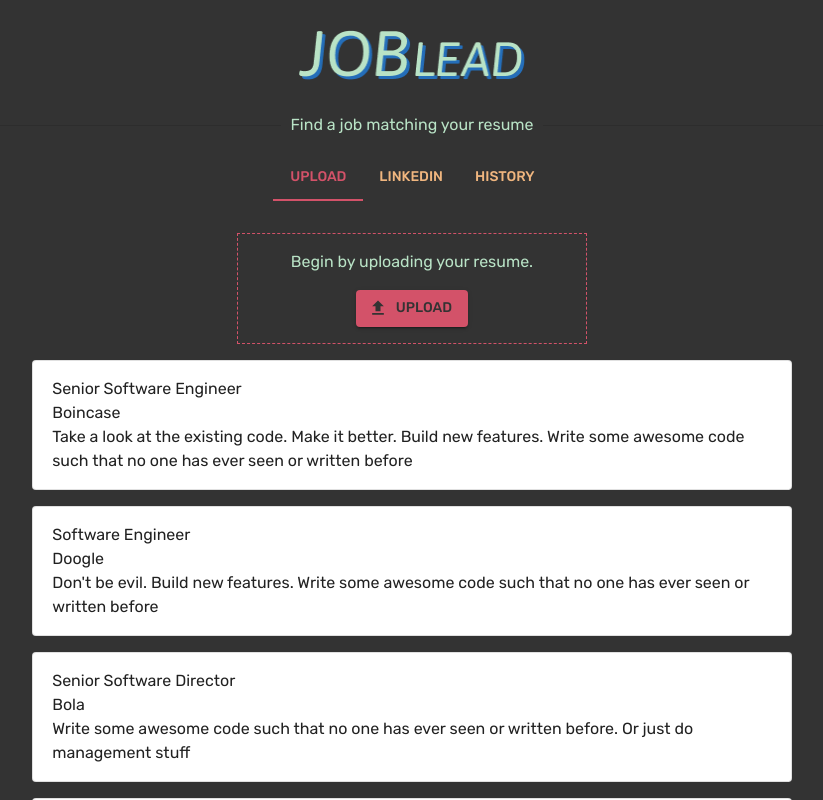
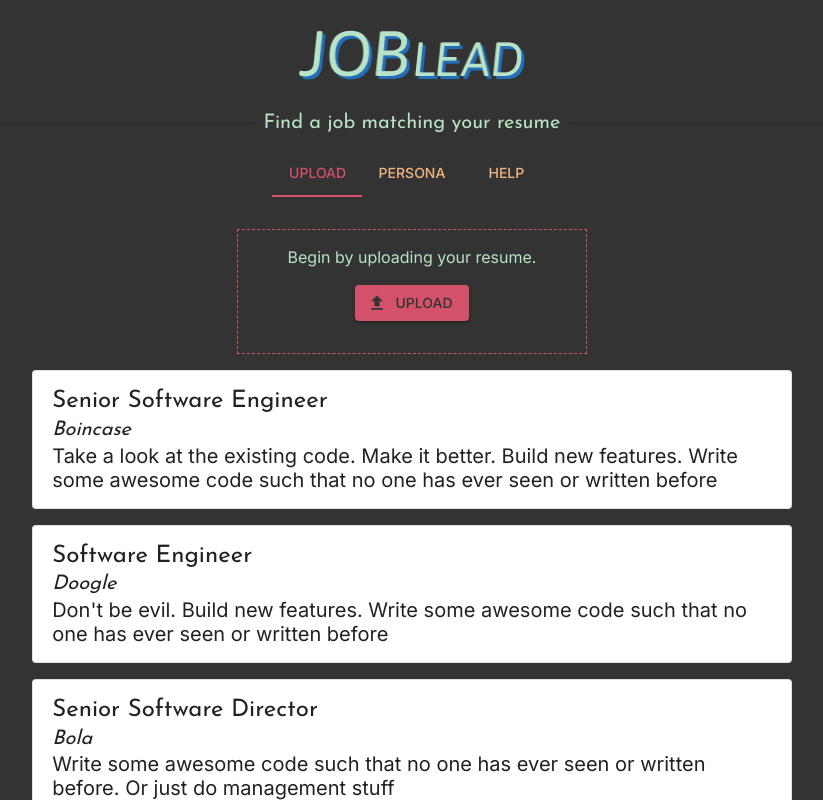
Before and after one commit to vipulvpatil/joblead, a Next.js app: page / in a window 1280 px wide. Shown: the top 800 px of the page, without its empty margins (228-1051 px from the left). Built offline with nearby package versions, Linux system fonts and the light colour scheme.

Commit message:
Improved typography

```diff
--- a/common/font.js
+++ b/common/font.js
@@ -1,13 +1,9 @@
-import {Kumbh_Sans, Oswald, Rubik} from "@next/font/google"
+import {Inter, Josefin_Sans} from "@next/font/google"
 
-export const kumbhSans = Kumbh_Sans({
+export const headerFont = Josefin_Sans({
   subsets: ["latin"],
 })
 
-export const rubik = Rubik({
+export const bodyFont = Inter({
   subsets: ["latin"],
 })
-
-export const oswald = Oswald({
-  subsets: ["latin"],
-})
--- a/common/theme.js
+++ b/common/theme.js
@@ -1,4 +1,4 @@
-import {oswald, rubik} from "@/common/font"
+import {bodyFont, headerFont} from "@/common/font"
 import {experimental_extendTheme as extendTheme} from "@mui/material/styles"
 
 export const theme = extendTheme({
@@ -30,29 +30,35 @@ export const theme = extendTheme({
     },
   },
   typography: {
-    fontFamily: rubik.style.fontFamily,
-    h1: {
-      fontFamily: oswald.style.fontFamily,
-      fontSize: 64,
-    },
-    h2: {
-      fontFamily: oswald.style.fontFamily,
-      fontSize: 32,
-    },
-    h3: {
-      fontFamily: oswald.style.fontFamily,
+    fontFamily: bodyFont.style.fontFamily,
+    subtitle: {
+      fontFamily: headerFont.style.fontFamily,
       fontSize: 20,
     },
-    button: {
-      fontFamily: rubik.style.fontFamily,
+    h4: {
+      fontFamily: headerFont.style.fontFamily,
+      fontSize: 24,
     },
-    body1: {
-      fontFamily: rubik.style.fontFamily,
+    h5: {
+      fontFamily: headerFont.style.fontFamily,
+      fontSize: 20,
+      fontStyle: "italic",
+    },
+    body: {
+      fontFamily: bodyFont.style.fontFamily,
+      fontSize: 20,
+    },
+    body2: {
+      fontFamily: bodyFont.style.fontFamily,
       fontSize: 16,
     },
-    subtitle1: {
-      fontFamily: rubik.style.fontFamily,
+    tab: {
+      fontFamily: bodyFont.style.fontFamily,
       fontSize: 14,
+    },
+    footer: {
+      fontFamily: headerFont.style.fontFamily,
+      fontSize: 18,
     }
   },
 })
--- a/components/helper_text.js
+++ b/components/helper_text.js
@@ -4,7 +4,7 @@ const HelperText = () => {
   return(
     <>
       <Divider variant="middle">
-        <Typography>
+        <Typography variant="subtitle">
           Find a job matching your resume
         </Typography>
       </Divider>
--- a/components/jobcard.js
+++ b/components/jobcard.js
@@ -5,9 +5,9 @@ import styles from "@/styles/Home.module.css"
 const Jobcard = ({jobTitle, companyName, jobDescription}) => {
   return (
     <Card variant="outlined" className={styles.card}>
-      <Typography noWrap={true}>{jobTitle}</Typography>
-      <Typography noWrap={true}>{companyName}</Typography>
-      <Typography className={styles.maxThreeLinesText}>{jobDescription}</Typography>
+      <Typography variant="h4" noWrap={true}>{jobTitle}</Typography>
+      <Typography variant="h5" noWrap={true}>{companyName}</Typography>
+      <Typography variant="body" className={`${styles.maxThreeLinesText} ${styles.jobDescription}`}>{jobDescription}</Typography>
     </Card>
   )
 }
--- a/components/layout.js
+++ b/components/layout.js
@@ -14,7 +14,7 @@ const Layout = ({children}) => {
         {children}
       </main>
       <footer className={styles.footer}>
-        <Typography variant="subtitle1">
+        <Typography variant="footer">
           &#169; 2022-2023 Vipul Vinod Patil
         </Typography>
       </footer>
--- a/components/subheader.js
+++ b/components/subheader.js
@@ -1,4 +1,4 @@
-import {Tab, Tabs} from "@mui/material"
+import {Tab, Tabs, Typography} from "@mui/material"
 import styles from "@/styles/Home.module.css"
 import {useState} from "react"
 
@@ -11,9 +11,9 @@ const SubHeader = () => {
 
   return (
     <Tabs value={value} onChange={onChange} centered className={styles.subheader}>
-      <Tab label="Upload" />
-      <Tab label="LinkedIn" />
-      <Tab label="History" />
+      <Tab label={<Typography variant="tab">Upload</Typography>} />
+      <Tab label={<Typography variant="tab">Persona</Typography>} />
+      <Tab label={<Typography variant="tab">Help</Typography>} />
     </Tabs>
   )
 }
--- a/components/upload_div.js
+++ b/components/upload_div.js
@@ -1,8 +1,11 @@
 import {Button, Stack, Typography} from "@mui/material"
 import UploadIcon from "@mui/icons-material/Upload"
 import styles from "@/styles/Home.module.css"
+import {useState} from "react"
 
 const UploadDiv = () => {
+  const [apiError, setApiError] = useState("")
+
   const onChange = (event) => {
     if (!event.target.files?.length) {
       return
@@ -25,13 +28,14 @@ const UploadDiv = () => {
       method: "POST",
       body: formData,
     }, config)
-    console.log(await response.json())
+    const responseJson = await response.json()
+    setApiError(responseJson["error"])
   }
 
   return (
     <div className={styles.uploadDiv}>
     <Stack direction="column" className={styles.uploadFileStack} spacing={2}>
-      <Typography>Begin by uploading your resume.</Typography>
+      <Typography variant="body2">Begin by uploading your resume.</Typography>
       <Button component="label" variant="contained" startIcon={<UploadIcon />} sx={{p:"auto"}}>
         Upload
         <input
@@ -41,6 +45,7 @@ const UploadDiv = () => {
           onChange={onChange}
         />
       </Button>
+      <Typography variant="body2">{apiError}</Typography>
     </Stack>
     </div>
   )
--- a/styles/Home.module.css
+++ b/styles/Home.module.css
@@ -70,6 +70,10 @@
   max-width: 50rem;
 }
 
+.jobDescription {
+  margin-top: 1rem;
+}
+
 .maxThreeLinesText {
   display: -webkit-box;
   -webkit-line-clamp: 3;
```
